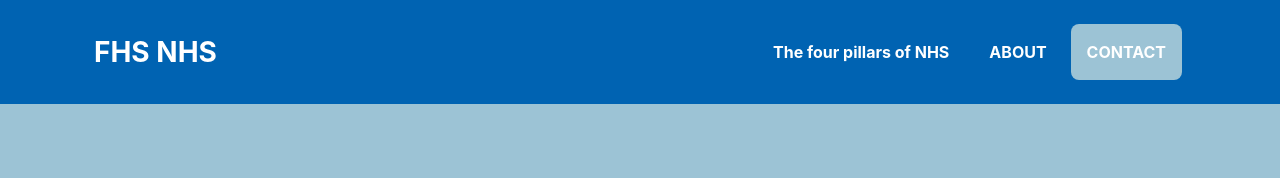
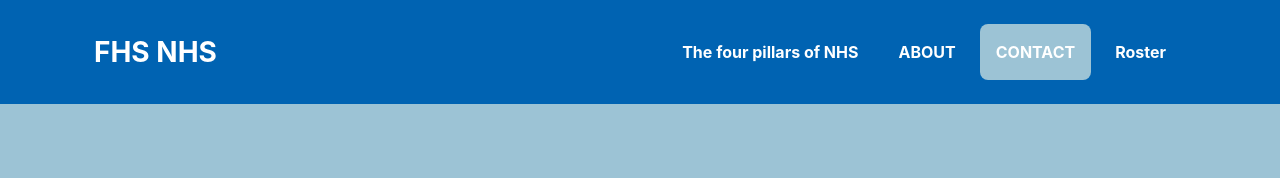
Before and after one commit to FHS-AdvWD-01/NHSproject.io, a plain HTML site: page index.html in a window 1280 px wide. Shown: the top 178 px of the page. Drawn offline with nearby package versions, Linux system fonts and the light colour scheme; a web font is replaced by a local one.

Commit message:
Update index.html

```diff
--- a/index.html
+++ b/index.html
@@ -25,6 +25,8 @@
                         <li class="nav-item mx-0 mx-lg-1"><a class="nav-link py-3 px-0 px-lg-3 rounded js-scroll-trigger" href="#about">ABOUT</a>
                         </li>
                         <li class="nav-item mx-0 mx-lg-1"><a class="nav-link py-3 px-0 px-lg-3 rounded js-scroll-trigger" href="#contact">CONTACT</a>
+                        </li>
+                        <li class="nav-item mx-0 mx-lg-1"><a class="nav-link py-3 px-0 px-lg-3 rounded js-scroll-trigger" href="roster.html">Roster</a>
                         </li>
                     </ul>
                 </div>
```
